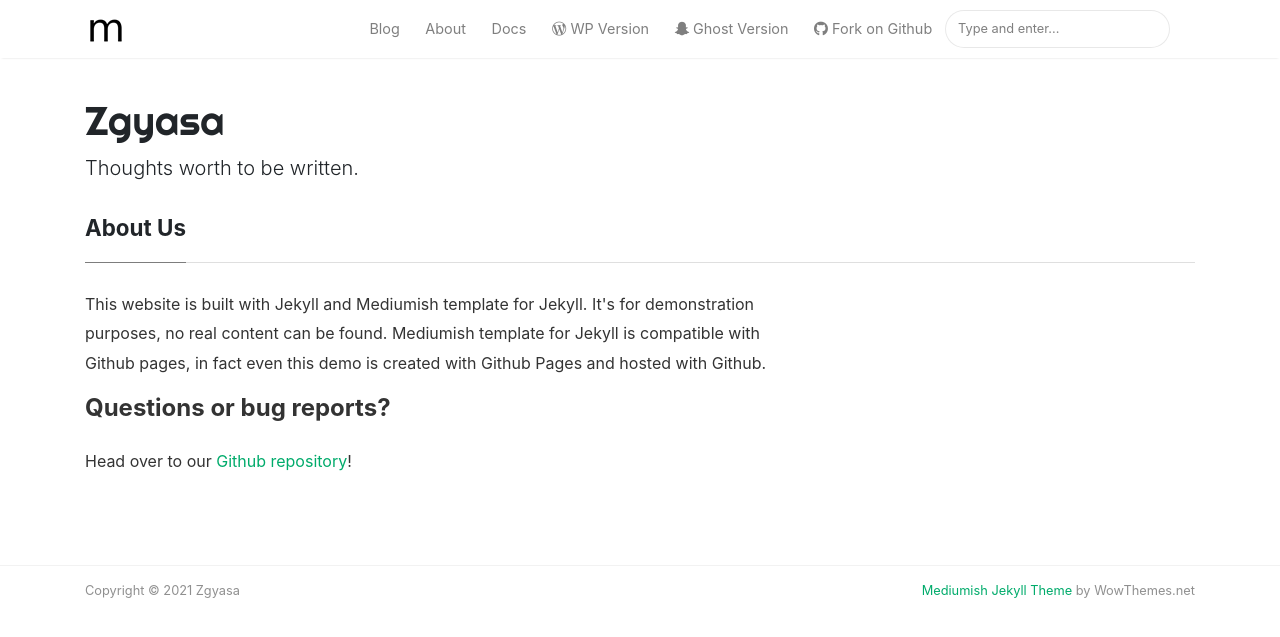
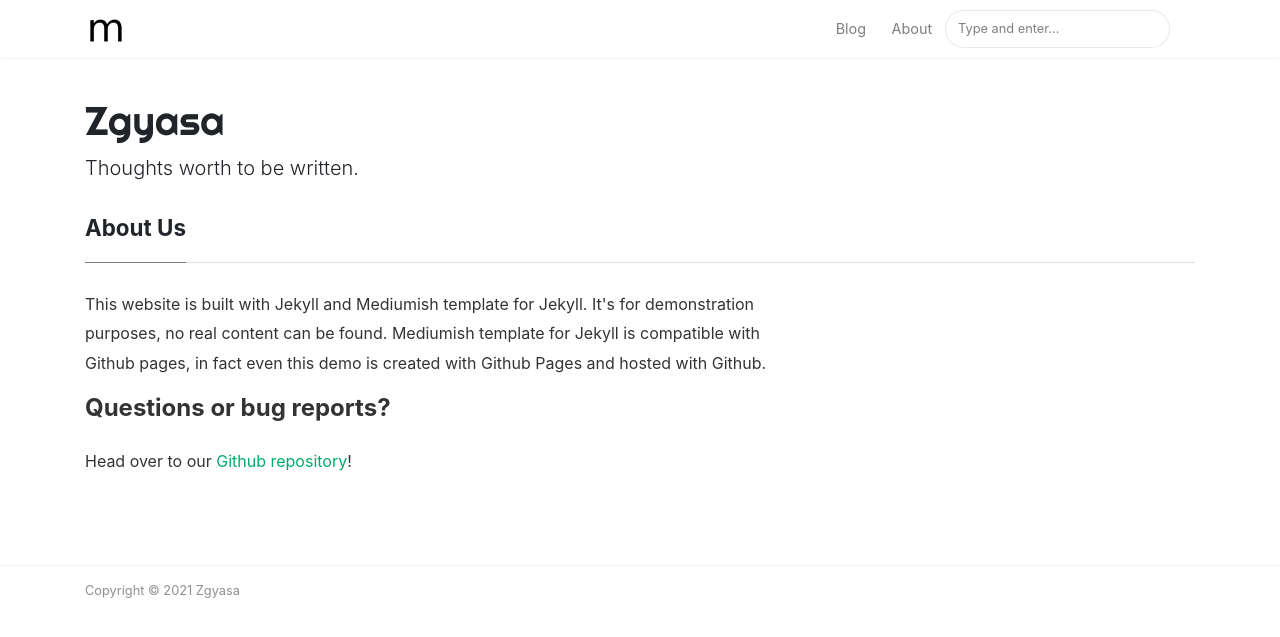
Before and after one commit to luhgit/blog, a Jekyll site: the page built from _pages/about.md, in a window 1280 px wide. Shown: the top 637 px of the page. Built offline with Jekyll 4.4.1, drawn with Linux system fonts in a browser that asks for light colours; nearby versions of some CDN libraries.

Commit message:
Editing home page default layout

```diff
--- a/_layouts/default.html
+++ b/_layouts/default.html
@@ -73,22 +73,6 @@
 
                 <li class="nav-item">
                 <a class="nav-link" href="{{ site.baseurl }}/about">About</a>
-                </li>
-
-                <li class="nav-item">
-                <a target="_blank" class="nav-link" href="https://bootstrapstarter.com/bootstrap-templates/template-mediumish-bootstrap-jekyll/"> Docs</a>
-                </li>
-
-                <li class="nav-item">
-                <a target="_blank" class="nav-link" href="https://www.wowthemes.net/themes/mediumish-wordpress/"><i class="fab fa-wordpress-simple"></i> WP Version</a>
-                </li>
-
-                <li class="nav-item">
-                <a target="_blank" class="nav-link" href="https://www.wowthemes.net/themes/mediumish-ghost/"><i class="fab fa-snapchat-ghost"></i> Ghost Version</a>
-                </li>
-
-                <li class="nav-item">
-                <a target="_blank" class="nav-link" href="https://github.com/wowthemesnet/mediumish-theme-jekyll"><i class="fab fa-github"></i> Fork on Github</a>
                 </li>
 
                 {% include search-lunr.html %}
@@ -174,9 +158,9 @@
             <div class="col-md-6 col-sm-6 text-center text-lg-left">
                 Copyright © {{ site.time | date: "%Y" }} {{ site.name }}
             </div>
-            <div class="col-md-6 col-sm-6 text-center text-lg-right">
+            <!-- <div class="col-md-6 col-sm-6 text-center text-lg-right">
                 <a target="_blank" href="https://www.wowthemes.net/mediumish-free-jekyll-template/">Mediumish Jekyll Theme</a> by WowThemes.net
-            </div>
+            </div> -->
         </div>
     </div>
 </footer>
```
